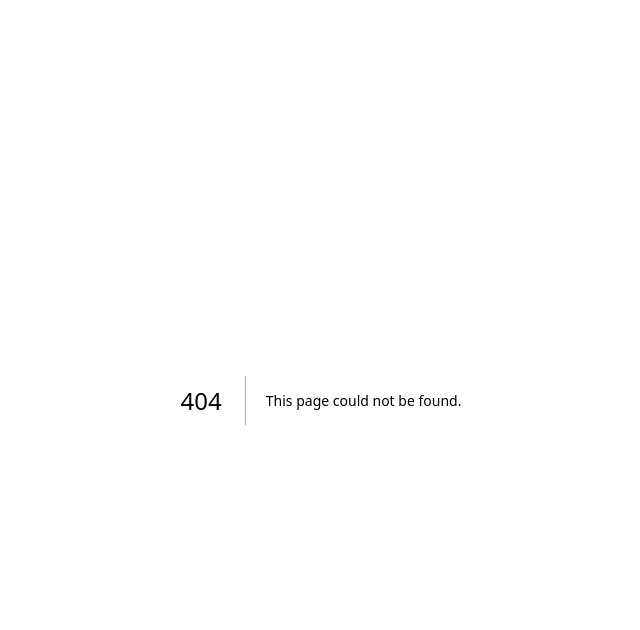
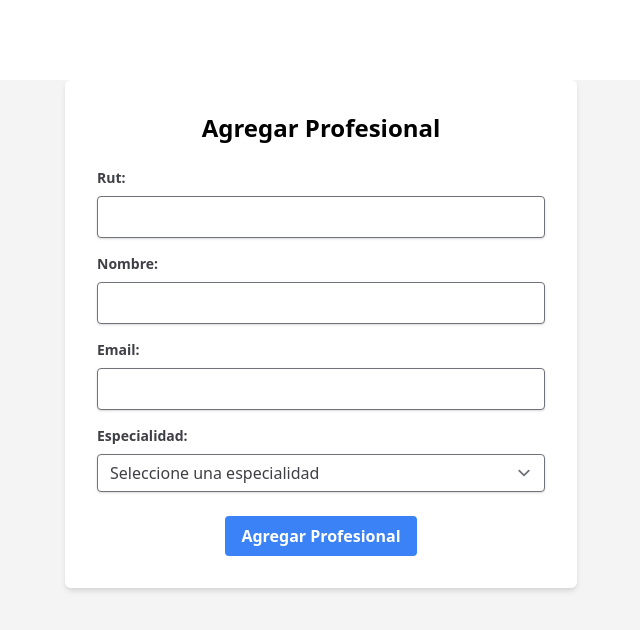
Before and after one commit to NicoYaez/web-corlecof, a Next.js app: page /profesional/register in a window 1280 px wide. Before the commit this address had no page. Shown: the top 630 px of the page, without its empty margins (319-959 px from the left). Built offline with nearby package versions, Linux system fonts and the light colour scheme.

Commit message:
add register profesional

```diff
--- /dev/null
+++ b/pages/profesional/register.js
@@ -0,0 +1,120 @@
+import { useState } from 'react';
+import Head from 'next/head';
+import axios from 'axios';
+
+const apiUrl = process.env.NEXT_PUBLIC_API_LINK;
+
+const especialidadesValidas = ['Medico', 'Kinesiologo', 'Nutricionista', 'Profesor', 'Psicologo'];
+
+const AddProfessionalPage = () => {
+    const [rut, setRut] = useState('');
+    const [nombre, setNombre] = useState('');
+    const [email, setEmail] = useState('');
+    const [especialidad, setEspecialidad] = useState('');
+
+    const handleSubmit = async (e) => {
+        e.preventDefault();
+
+        try {
+            const response = await axios.post(`${apiUrl}/auth/register`, {
+                rut,
+                name: nombre,
+                email,
+                role: 'Profesional',
+                speciality: especialidad
+            });
+
+            if (response.status === 200) {
+                alert('Profesional agregado exitosamente');
+                setRut('');
+                setNombre('');
+                setEmail('');
+                setEspecialidad('');
+            } else {
+                alert(`Error: ${response.data.message}`);
+            }
+        } catch (error) {
+            console.error('Error al agregar profesional:', error);
+            alert('Error interno del servidor');
+        }
+    };
+
+    return (
+        <div className="min-h-screen bg-gray-100">
+            <Head>
+                <title>Agregar Profesional</title>
+                <meta name="description" content="Agregar un nuevo profesional" />
+                <link rel="icon" href="/favicon.ico" />
+            </Head>
+
+            <main className="max-w-lg mx-auto p-8 bg-white shadow-md rounded-md mt-20">
+                <h1 className="text-2xl font-bold mb-6 text-center">Agregar Profesional</h1>
+
+                <form onSubmit={handleSubmit}>
+                    <div className="mb-4">
+                        <label className="block text-gray-700 text-sm font-bold mb-2">
+                            Rut:
+                        </label>
+                        <input
+                            type="text"
+                            value={rut}
+                            onChange={(e) => setRut(e.target.value)}
+                            required
+                            className="shadow appearance-none border rounded w-full py-2 px-3 text-gray-700 leading-tight focus:outline-none focus:shadow-outline"
+                        />
+                    </div>
+                    <div className="mb-4">
+                        <label className="block text-gray-700 text-sm font-bold mb-2">
+                            Nombre:
+                        </label>
+                        <input
+                            type="text"
+                            value={nombre}
+                            onChange={(e) => setNombre(e.target.value)}
+                            required
+                            className="shadow appearance-none border rounded w-full py-2 px-3 text-gray-700 leading-tight focus:outline-none focus:shadow-outline"
+                        />
+                    </div>
+                    <div className="mb-4">
+                        <label className="block text-gray-700 text-sm font-bold mb-2">
+                            Email:
+                        </label>
+                        <input
+                            type="email"
+                            value={email}
+                            onChange={(e) => setEmail(e.target.value)}
+                            required
+                            className="shadow appearance-none border rounded w-full py-2 px-3 text-gray-700 leading-tight focus:outline-none focus:shadow-outline"
+                        />
+                    </div>
+                    <div className="mb-6">
+                        <label className="block text-gray-700 text-sm font-bold mb-2">
+                            Especialidad:
+                        </label>
+                        <select
+                            value={especialidad}
+                            onChange={(e) => setEspecialidad(e.target.value)}
+                            required
+                            className="shadow appearance-none border rounded w-full py-2 px-3 text-gray-700 leading-tight focus:outline-none focus:shadow-outline"
+                        >
+                            <option value="">Seleccione una especialidad</option>
+                            {especialidadesValidas.map((esp, index) => (
+                                <option key={index} value={esp}>{esp}</option>
+                            ))}
+                        </select>
+                    </div>
+                    <div className="flex items-center justify-center">
+                        <button
+                            type="submit"
+                            className="bg-blue-500 hover:bg-blue-700 text-white font-bold py-2 px-4 rounded focus:outline-none focus:shadow-outline"
+                        >
+                            Agregar Profesional
+                        </button>
+                    </div>
+                </form>
+            </main>
+        </div>
+    );
+};
+
+export default AddProfessionalPage;
```
